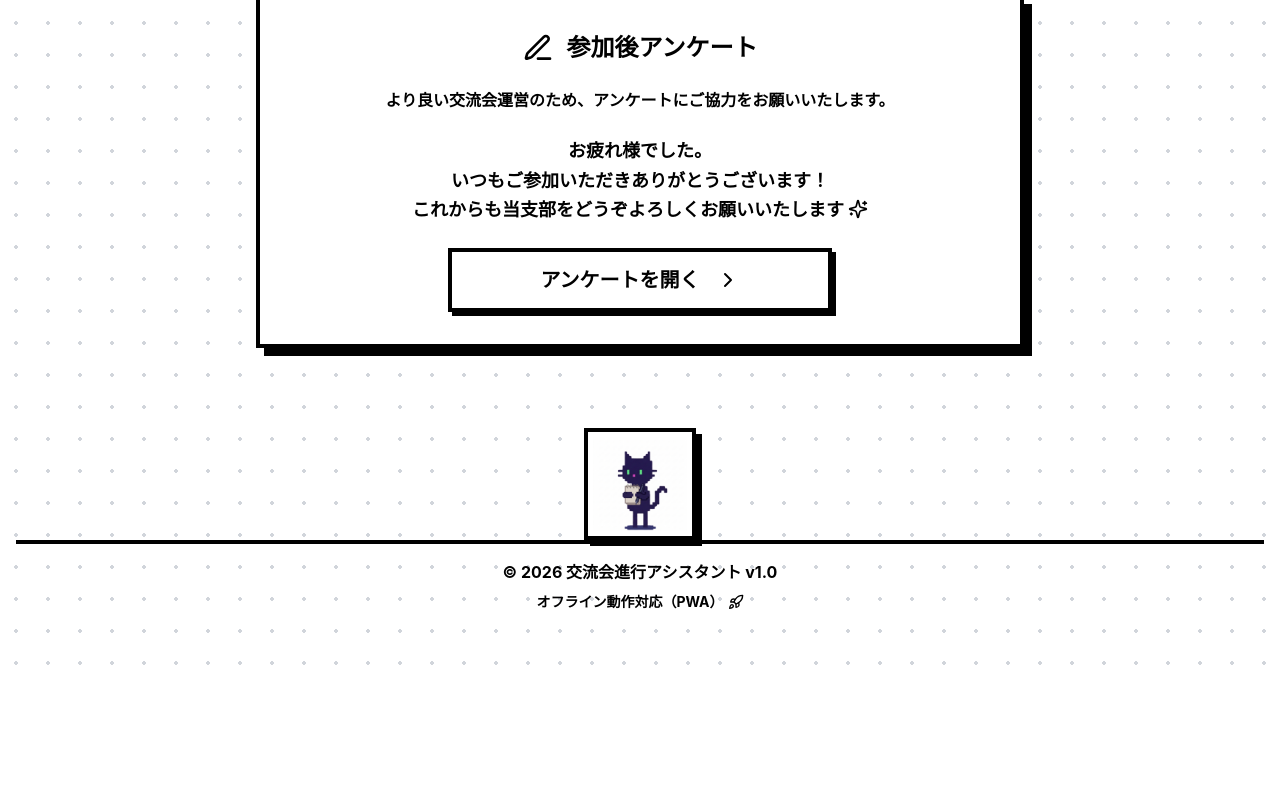
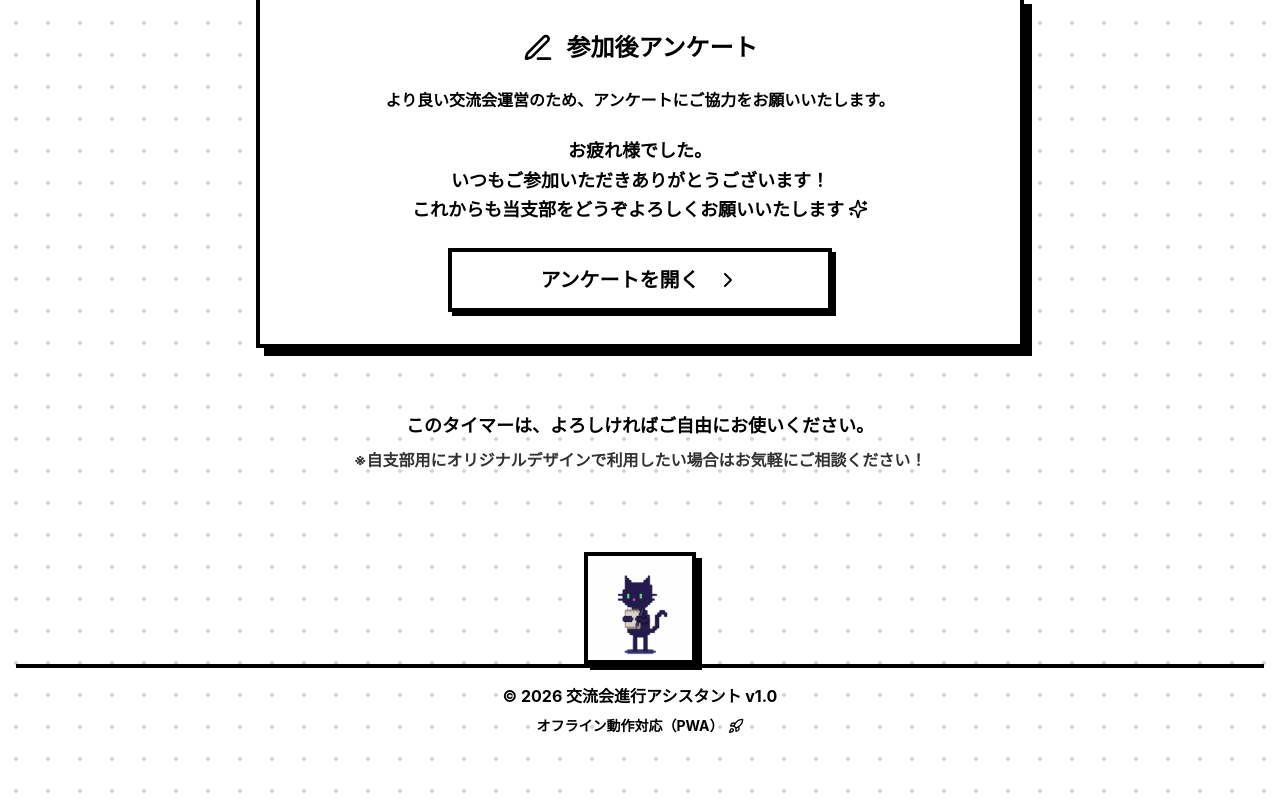
Before and after one commit to chomakooon/koryukai-timer, a React (Vite) app: page / in a window 1280 px wide. Shown: the part 2041-2841 px from the top of the page. Before the commit the page ends 2717 px from the top, so only its background shows below. Built offline with nearby package versions, Linux system fonts and the light colour scheme; no server answers.

Commit message:
style: refine sound selection UI and add promotional messages

```diff
--- a/src/app/App.tsx
+++ b/src/app/App.tsx
@@ -67,8 +67,18 @@ export default function App() {
           </Button>
         </Card>
 
+        {/* 3. プロモーションメッセージ */}
+        <div className="text-center space-y-2 py-4">
+          <p className="text-lg font-black text-black">
+            このタイマーは、よろしければご自由にお使いください。
+          </p>
+          <p className="text-base font-bold text-black opacity-80">
+            ※自支部用にオリジナルデザインで利用したい場合はお気軽にご相談ください！
+          </p>
+        </div>
+
         {/* 3. 猫キャラクター */}
-        <div className="flex justify-center pt-8">
+        <div className="flex justify-center pt-4">
           <div className="h-28 w-28 overflow-hidden rounded-none border-4 border-black bg-white shadow-[6px_6px_0px_0px_rgba(0,0,0,1)] flex items-center justify-center">
             <img src="/logo-cat.png" alt="アシスタントキャラクター 猫" className="h-[90%] w-[90%] object-contain" />
           </div>
--- a/src/app/components/Timer.tsx
+++ b/src/app/components/Timer.tsx
@@ -518,15 +518,7 @@ export function Timer() {
               </div>
 
               {soundEnabled && (
-                <div className="grid grid-cols-4 gap-3 mt-4">
-                  <Button type="button" variant={soundType === 'chime' ? 'secondary' : 'outline'} size="sm" onClick={() => handlePlayTest('chime')} className={`flex flex-col items-center gap-1.5 h-16 border-2 border-black font-black shadow-[2px_2px_0px_0px_rgba(0,0,0,1)] ${soundType === 'chime' ? 'bg-[#486756] text-white' : 'bg-white text-black hover:bg-slate-100'}`}>
-                    <Music className="h-5 w-5" />
-                    チャイム
-                  </Button>
-                  <Button type="button" variant={soundType === 'bell' ? 'secondary' : 'outline'} size="sm" onClick={() => handlePlayTest('bell')} className={`flex flex-col items-center gap-1.5 h-16 border-2 border-black font-black shadow-[2px_2px_0px_0px_rgba(0,0,0,1)] ${soundType === 'bell' ? 'bg-[#486756] text-white' : 'bg-white text-black hover:bg-slate-100'}`}>
-                    <BellRing className="h-5 w-5" />
-                    ベル
-                  </Button>
+                <div className="grid grid-cols-3 gap-3 mt-4">
                   <Button type="button" variant={soundType === 'beep' ? 'secondary' : 'outline'} size="sm" onClick={() => handlePlayTest('beep')} className={`flex flex-col items-center gap-1.5 h-16 border-2 border-black font-black shadow-[2px_2px_0px_0px_rgba(0,0,0,1)] ${soundType === 'beep' ? 'bg-[#486756] text-white' : 'bg-white text-black hover:bg-slate-100'}`}>
                     <RadioReceiver className="h-5 w-5" />
                     ビープ
@@ -534,6 +526,10 @@ export function Timer() {
                   <Button type="button" variant={soundType === 'ringtone' ? 'secondary' : 'outline'} size="sm" onClick={() => handlePlayTest('ringtone')} className={`flex flex-col items-center gap-1.5 h-16 border-2 border-black font-black shadow-[2px_2px_0px_0px_rgba(0,0,0,1)] ${soundType === 'ringtone' ? 'bg-[#486756] text-white' : 'bg-white text-black hover:bg-slate-100'}`}>
                     <Music className="h-5 w-5" />
                     メロディ
+                  </Button>
+                  <Button type="button" variant={soundType === 'bell' ? 'secondary' : 'outline'} size="sm" onClick={() => handlePlayTest('bell')} className={`flex flex-col items-center gap-1.5 h-16 border-2 border-black font-black shadow-[2px_2px_0px_0px_rgba(0,0,0,1)] ${soundType === 'bell' ? 'bg-[#486756] text-white' : 'bg-white text-black hover:bg-slate-100'}`}>
+                    <BellRing className="h-5 w-5" />
+                    ベル
                   </Button>
                   <Button type="button" variant={soundType === 'emergency' ? 'secondary' : 'outline'} size="sm" onClick={() => handlePlayTest('emergency')} className={`flex flex-col items-center gap-1.5 h-16 border-2 border-black font-black shadow-[2px_2px_0px_0px_rgba(0,0,0,1)] ${soundType === 'emergency' ? 'bg-[#dc2626] text-white' : 'bg-white text-black hover:bg-slate-100'}`}>
                     <AlertTriangle className="h-5 w-5" />
```
Also changed, not shown: 7 other files (tests, documents, lock files or other folders).
